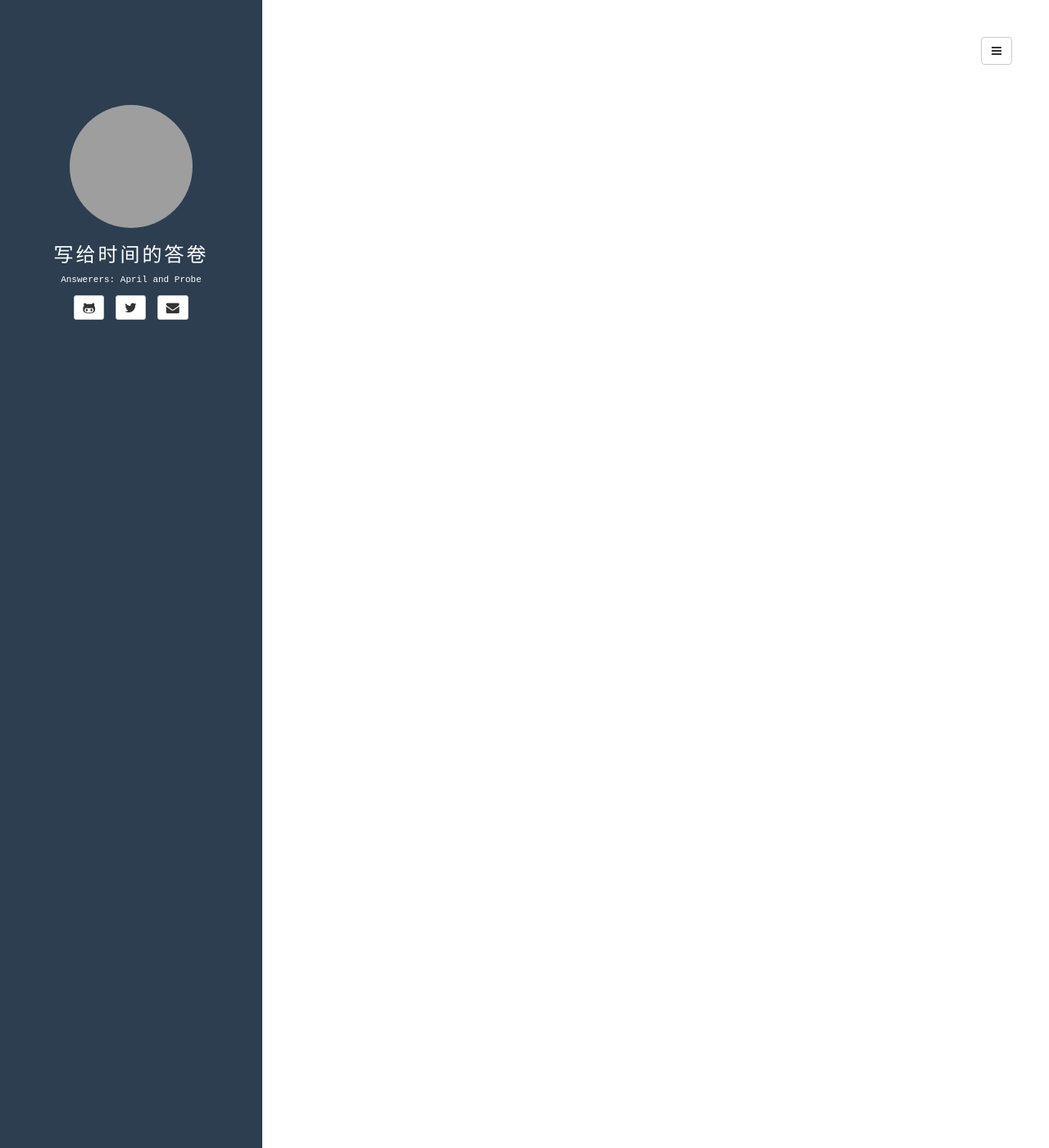
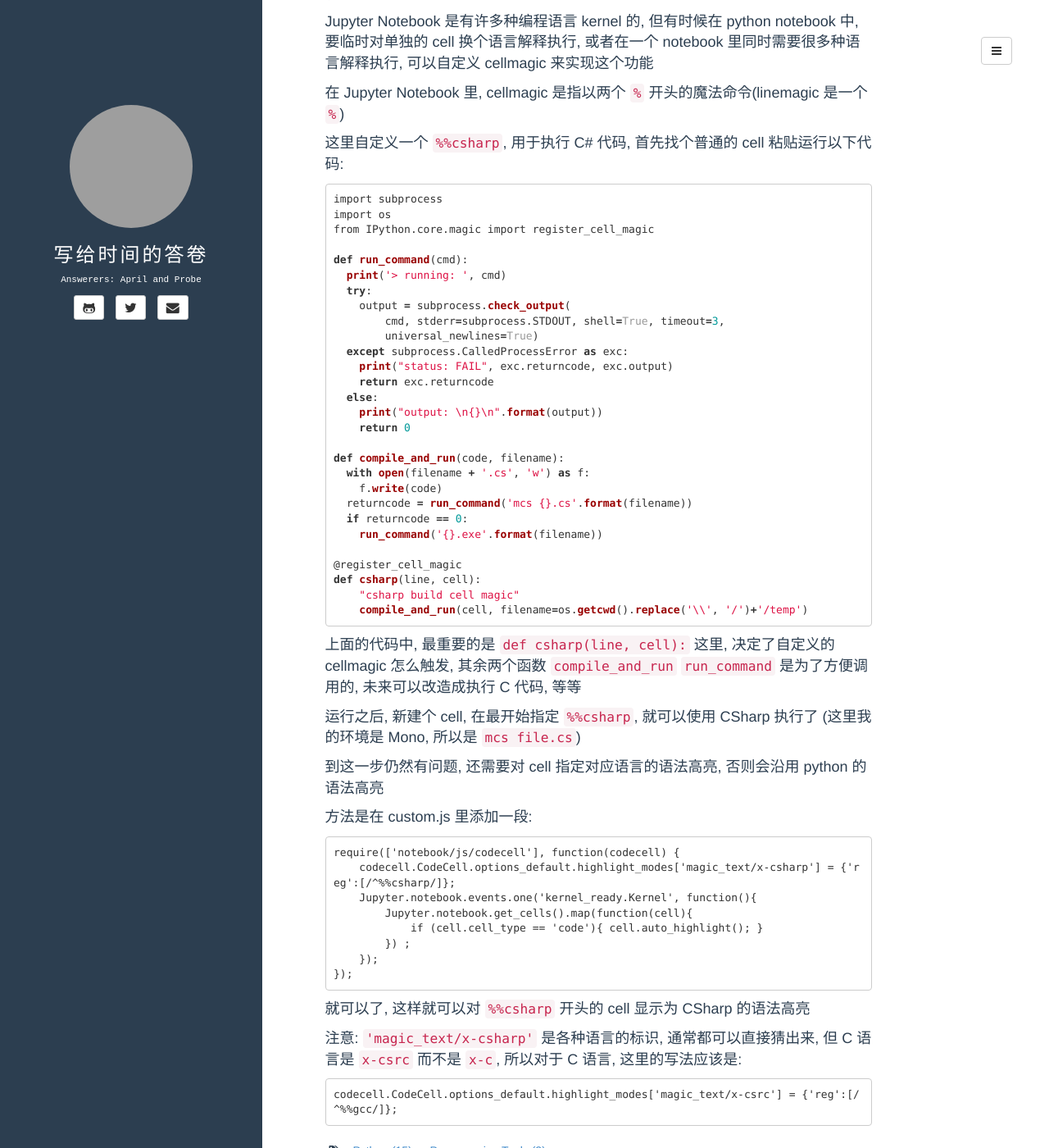
Before and after one commit to WarmGrid/warmgrid.github.io, a Jekyll site: the page built from _posts/2018-07-03-jupyter-notebook-tips.md, in a window 1280 px wide and 1400 px high, scrolled down 4899 px. Shown: the whole window at 82% size. Built offline with Jekyll 4.4.1, drawn with Linux system fonts in a browser that asks for light colours; some of the changed text lies outside the part shown; grey boxes are pictures that could not be loaded.

Commit message:
update jupyter notebook tips cellmagic and markdown escape

````diff
--- a/_posts/2018-07-03-jupyter-notebook-tips.md
+++ b/_posts/2018-07-03-jupyter-notebook-tips.md
@@ -214,3 +214,96 @@
 
 > 长度限制: 虽然 Firefox 支持无限长度的 data URLs，但是标准中并没有规定浏览器必须支持任意长度的 data URIs。比如，Opera 11浏览器限制 URLs 最长为 65535 个字符，这意味着 data URLs 最长为 65529 个字符（如果你使用纯文本 data:, 而不是指定一个 MIME 类型的话，那么 65529 字符长度是编码后的长度，而不是源文件）。
 > [Data URLs - HTTP | MDN](https://developer.mozilla.org/zh-CN/docs/Web/HTTP/data_URIs)
+
+
+
+### 在 markdown cell 里 escape `$`
+
+有些编程语言如 CSharp 等会大量使用 `$` 符号, 在写笔记时 markdown cell 会把成对 `$` 中间的内容识别为 latex, 需要禁用这个功能
+
+Jupyter Notebook 的 markdown 是 gfm, 所以又分为两种情况:
+
+1. 禁止 markdown cell 中的普通文本 (例如 `$xxx$`) 被识别为 latex
+2. 禁止 markdown cell 中的 codeblock (例如 ```c#\n\n $xxx$ \n```) 被识别为 latex
+
+对于第一种情况, 在 custom.js 里添加如下内容就可以了, 改掉 latex 的定界符 ['$','$']
+
+    MathJax.Hub.Config({
+        tex2jax: {
+            inlineMath: [['==','=='], ['\\(','\\)']],  // 这里默认设置是 [['$','$'], ['\\(','\\)']],
+            processEscapes: true
+        }
+    });
+
+注意这个更改必须是在 custom.js 里, 完后需要重启 jupyter (如果已经打开了 notebook, 只是添加一个 %%html 开头的 cell 里去设置, 没用)
+
+对于第二种情况, 没找到好办法, 一旦进入 codeblock, 转换规则就不受 MathJax.Hub.Config 控制了
+
+目前唯一找到的办法是换行, 例如 `$xxxxx \n\n xxxx$` 这之间有连续两个换行, 就不会被识别为 latex
+
+
+
+### 使用其他编程语言执行 cell code
+
+Jupyter Notebook 是有许多种编程语言 kernel 的, 但有时候在 python notebook 中, 要临时对单独的 cell 换个语言解释执行, 或者在一个 notebook 里同时需要很多种语言解释执行, 可以自定义 cellmagic 来实现这个功能
+
+在 Jupyter Notebook 里, cellmagic 是指以两个 `%` 开头的魔法命令(linemagic 是一个 `%`)
+
+这里自定义一个 `%%csharp`, 用于执行 C# 代码, 首先找个普通的 cell 粘贴运行以下代码:
+
+
+```python
+import subprocess
+import os
+from IPython.core.magic import register_cell_magic
+
+def run_command(cmd):
+  print('> running: ', cmd)
+  try:
+    output = subprocess.check_output(
+        cmd, stderr=subprocess.STDOUT, shell=True, timeout=3,
+        universal_newlines=True)
+  except subprocess.CalledProcessError as exc:
+    print("status: FAIL", exc.returncode, exc.output)
+    return exc.returncode
+  else:
+    print("output: \n{}\n".format(output))
+    return 0
+
+def compile_and_run(code, filename):
+  with open(filename + '.cs', 'w') as f:
+    f.write(code)
+  returncode = run_command('mcs {}.cs'.format(filename))
+  if returncode == 0:
+    run_command('{}.exe'.format(filename))
+
+@register_cell_magic
+def csharp(line, cell):
+    "csharp build cell magic"
+    compile_and_run(cell, filename=os.getcwd().replace('\\', '/')+'/temp')
+```
+
+上面的代码中, 最重要的是 `def csharp(line, cell):` 这里, 决定了自定义的 cellmagic 怎么触发, 其余两个函数 `compile_and_run` `run_command` 是为了方便调用的, 未来可以改造成执行 C 代码, 等等
+
+运行之后, 新建个 cell, 在最开始指定 `%%csharp`, 就可以使用 CSharp 执行了 (这里我的环境是 Mono, 所以是 `mcs file.cs`)
+
+
+到这一步仍然有问题, 还需要对 cell 指定对应语言的语法高亮, 否则会沿用 python 的语法高亮
+
+方法是在 custom.js 里添加一段:
+
+
+    require(['notebook/js/codecell'], function(codecell) {
+        codecell.CodeCell.options_default.highlight_modes['magic_text/x-csharp'] = {'reg':[/^%%csharp/]};
+        Jupyter.notebook.events.one('kernel_ready.Kernel', function(){
+            Jupyter.notebook.get_cells().map(function(cell){
+                if (cell.cell_type == 'code'){ cell.auto_highlight(); }
+            }) ;
+        });
+    });
+
+就可以了, 这样就可以对 `%%csharp` 开头的 cell 显示为 CSharp 的语法高亮
+
+注意: `'magic_text/x-csharp'` 是各种语言的标识, 通常都可以直接猜出来, 但 C 语言是 `x-csrc` 而不是 `x-c`, 所以对于 C 语言, 这里的写法应该是:
+
+    codecell.CodeCell.options_default.highlight_modes['magic_text/x-csrc'] = {'reg':[/^%%gcc/]};
````
